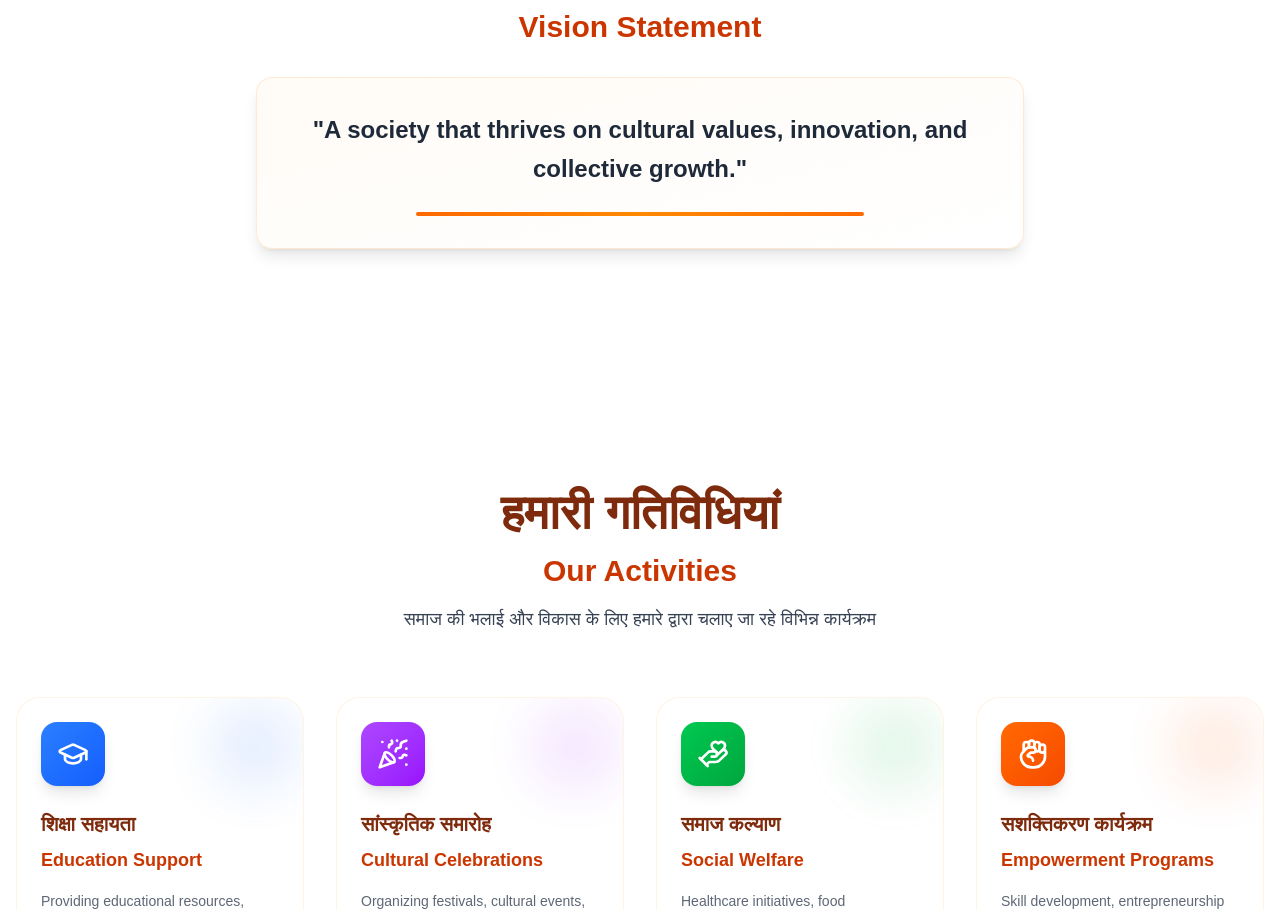
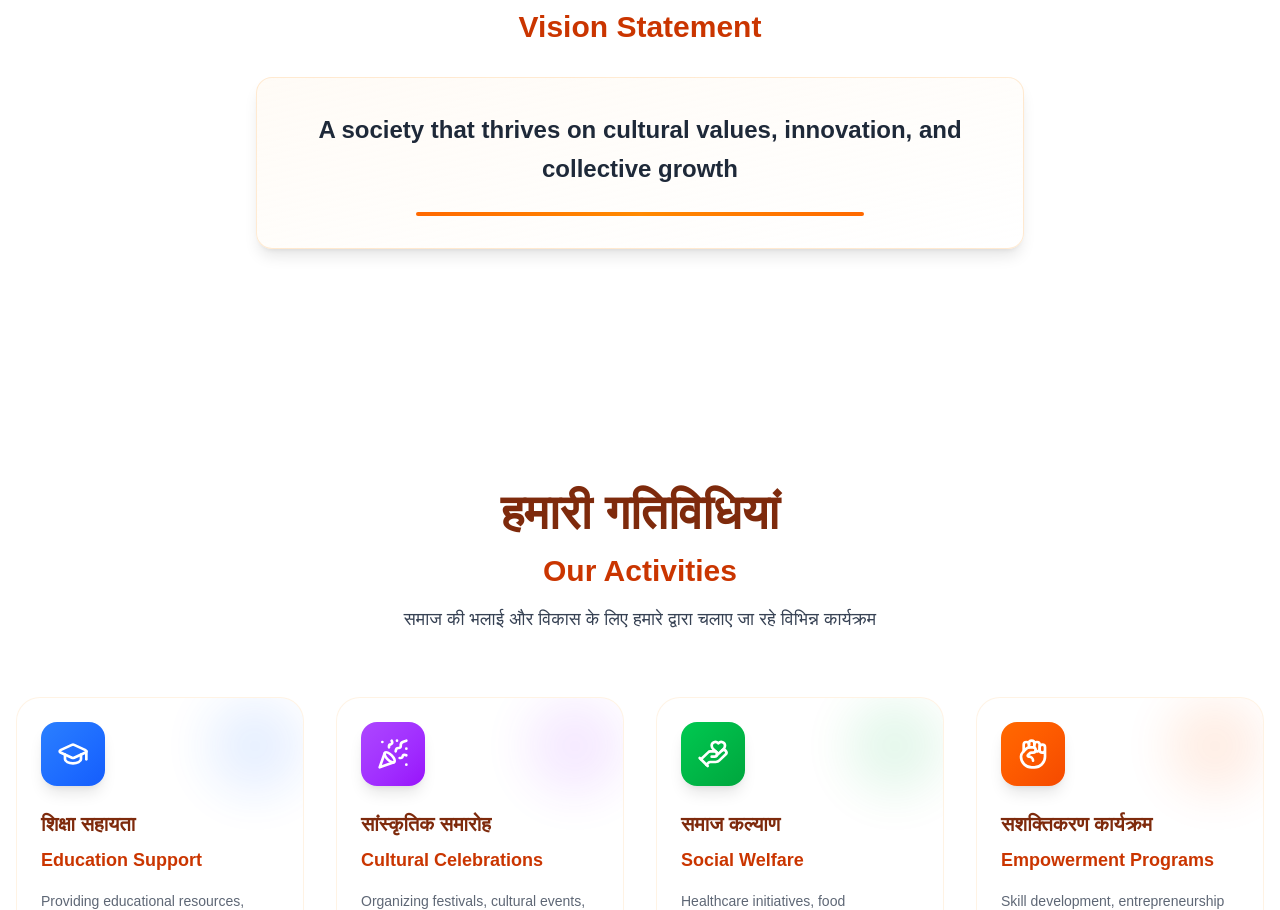
Before and after one commit to sayaji-jay/PMST-webiste, a Next.js app: page / in a window 1280 px wide. Shown: the part 3637-4547 px from the top of the page. Built offline with nearby package versions, Linux system fonts and the light colour scheme.

Commit message:
bug solve

```diff
--- a/app/components/MissionVision.js
+++ b/app/components/MissionVision.js
@@ -107,7 +107,7 @@ export default function MissionVision() {
               whileInView={{ opacity: 1 }}
               transition={{ duration: 1, delay: 0.6 }}
             >
-              "A society that thrives on cultural values, innovation, and collective growth."
+              A society that thrives on cultural values, innovation, and collective growth
             </motion.p>
             <motion.div
               initial={{ width: 0 }}
```
